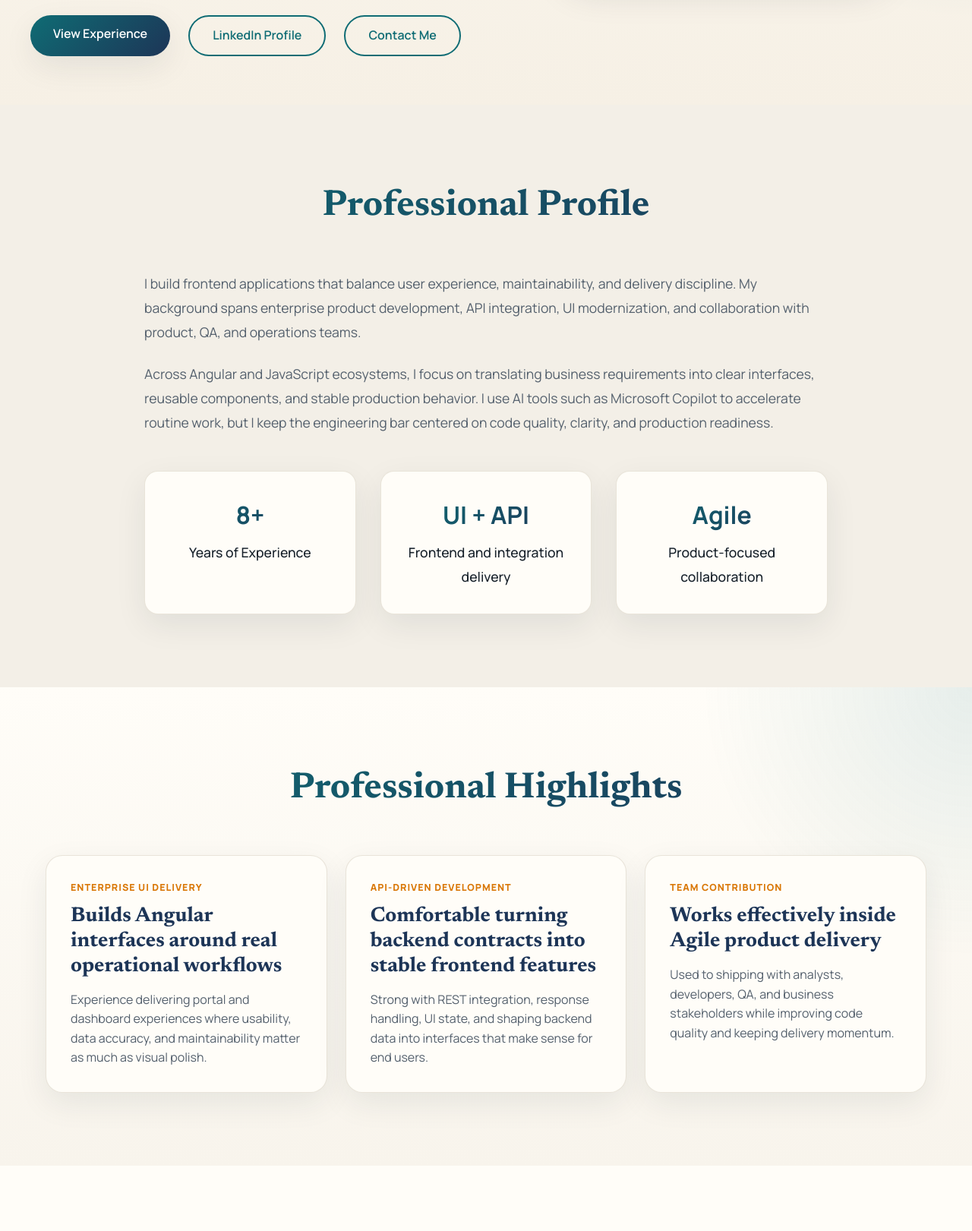
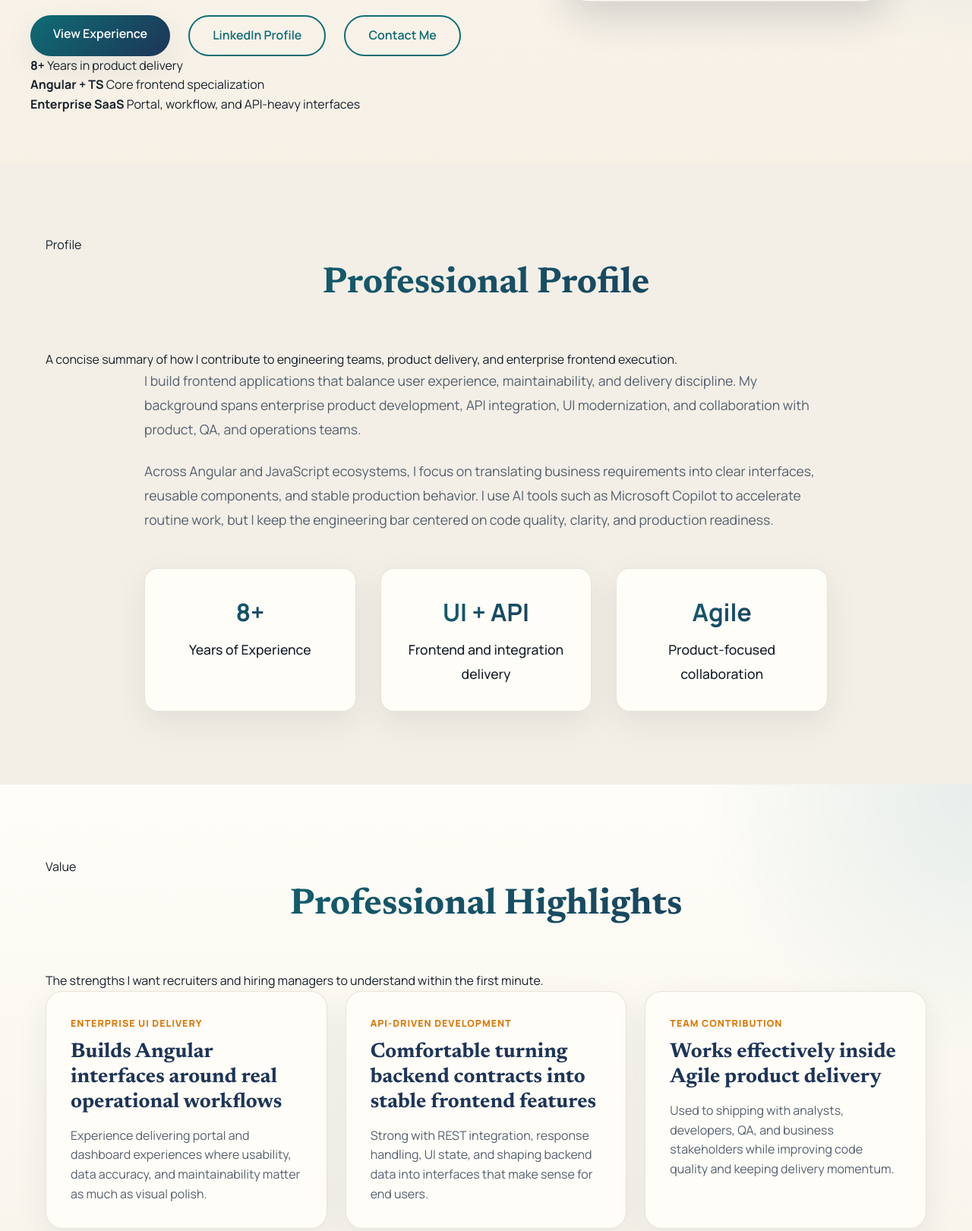
Before and after one commit to pamurmu/portfolio, a plain HTML site: page index.html in a window 1280 px wide. Shown: the part 930-2551 px from the top of the page at 76% size. Drawn offline with Linux system fonts and the light colour scheme.

Commit message:
Add files via upload
updated index.html

```diff
--- a/index.html
+++ b/index.html
@@ -7,6 +7,7 @@
     <meta name="description" content="Portfolio of Pritesh Anand Murmu, a frontend developer specializing in Angular, TypeScript, enterprise UI delivery, and API-driven web applications.">
     <link rel="stylesheet" href="styles.css">
     <link rel="stylesheet" href="https://cdnjs.cloudflare.com/ajax/libs/font-awesome/6.4.0/css/all.min.css">
+    <meta name="google-site-verification" content="hLYgtifOlyvYPcEmi8rsUuTsNR05SpqFXwkZS8HN288" />
 </head>
 <body>
     <a href="#main-content" class="skip-link">Skip to main content</a>
@@ -25,6 +26,7 @@
                 <li><a href="#education" class="nav-link">Education</a></li>
                 <li><a href="#contact" class="nav-link">Contact</a></li>
             </ul>
+            <a href="#contact" class="nav-cta">Let’s Talk</a>
             <div class="hamburger">
                 <span></span>
                 <span></span>
@@ -53,6 +55,20 @@
                     <a href="#experience" class="btn btn-primary">View Experience</a>
                     <a href="https://www.linkedin.com/in/pritesh-a-murmu-226b1587/" target="_blank" rel="noreferrer" class="btn btn-secondary">LinkedIn Profile</a>
                     <a href="#contact" class="btn btn-secondary">Contact Me</a>
+                </div>
+                <div class="hero-proof" aria-label="Professional proof points">
+                    <div class="proof-item">
+                        <strong>8+</strong>
+                        <span>Years in product delivery</span>
+                    </div>
+                    <div class="proof-item">
+                        <strong>Angular + TS</strong>
+                        <span>Core frontend specialization</span>
+                    </div>
+                    <div class="proof-item">
+                        <strong>Enterprise SaaS</strong>
+                        <span>Portal, workflow, and API-heavy interfaces</span>
+                    </div>
                 </div>
             </div>
             <div class="hero-image">
@@ -83,7 +99,9 @@
     <!-- About Section -->
     <section id="about" class="about">
         <div class="container">
+            <p class="section-kicker">Profile</p>
             <h2 class="section-title">Professional Profile</h2>
+            <p class="section-intro">A concise summary of how I contribute to engineering teams, product delivery, and enterprise frontend execution.</p>
             <div class="about-content">
                 <p>I build frontend applications that balance user experience, maintainability, and delivery discipline. My background spans enterprise product development, API integration, UI modernization, and collaboration with product, QA, and operations teams.</p>
                 <p>Across Angular and JavaScript ecosystems, I focus on translating business requirements into clear interfaces, reusable components, and stable production behavior. I use AI tools such as Microsoft Copilot to accelerate routine work, but I keep the engineering bar centered on code quality, clarity, and production readiness.</p>
@@ -107,7 +125,9 @@
 
     <section id="highlights" class="highlights">
         <div class="container">
+            <p class="section-kicker">Value</p>
             <h2 class="section-title">Professional Highlights</h2>
+            <p class="section-intro">The strengths I want recruiters and hiring managers to understand within the first minute.</p>
             <div class="highlights-grid">
                 <article class="highlight-card">
                     <p class="highlight-label">Enterprise UI Delivery</p>
@@ -131,7 +151,9 @@
     <!-- Skills Section -->
     <section id="skills" class="skills">
         <div class="container">
+            <p class="section-kicker">Capabilities</p>
             <h2 class="section-title">Core Skills</h2>
+            <p class="section-intro">A focused set of technologies and delivery skills that define my day-to-day frontend work.</p>
             <div class="skills-grid">
                 <div class="skill-card">
                     <div class="skill-icon">
@@ -196,7 +218,9 @@
     <!-- Experience Section -->
     <section id="experience" class="experience">
         <div class="container">
+            <p class="section-kicker">Career</p>
             <h2 class="section-title">Professional Experience</h2>
+            <p class="section-intro">Roles across frontend engineering, API development, and product-facing delivery environments.</p>
             <div class="experience-timeline">
                 <div class="timeline-item">
                     <div class="timeline-marker"></div>
@@ -266,7 +290,9 @@
     <!-- Education Section -->
     <section id="education" class="education">
         <div class="container">
+            <p class="section-kicker">Credentials</p>
             <h2 class="section-title">Education & Credentials</h2>
+            <p class="section-intro">Academic background and recent certification work that supports continued technical growth.</p>
             <div class="education-grid">
                 <div class="education-card">
                     <div class="education-icon">
@@ -317,6 +343,7 @@
     <!-- Contact Section -->
     <section id="contact" class="contact">
         <div class="container">
+            <p class="section-kicker">Contact</p>
             <h2 class="section-title">Contact</h2>
             <p class="contact-subtitle">Available for frontend development, UI engineering, and Angular-focused opportunities.</p>
 
```
